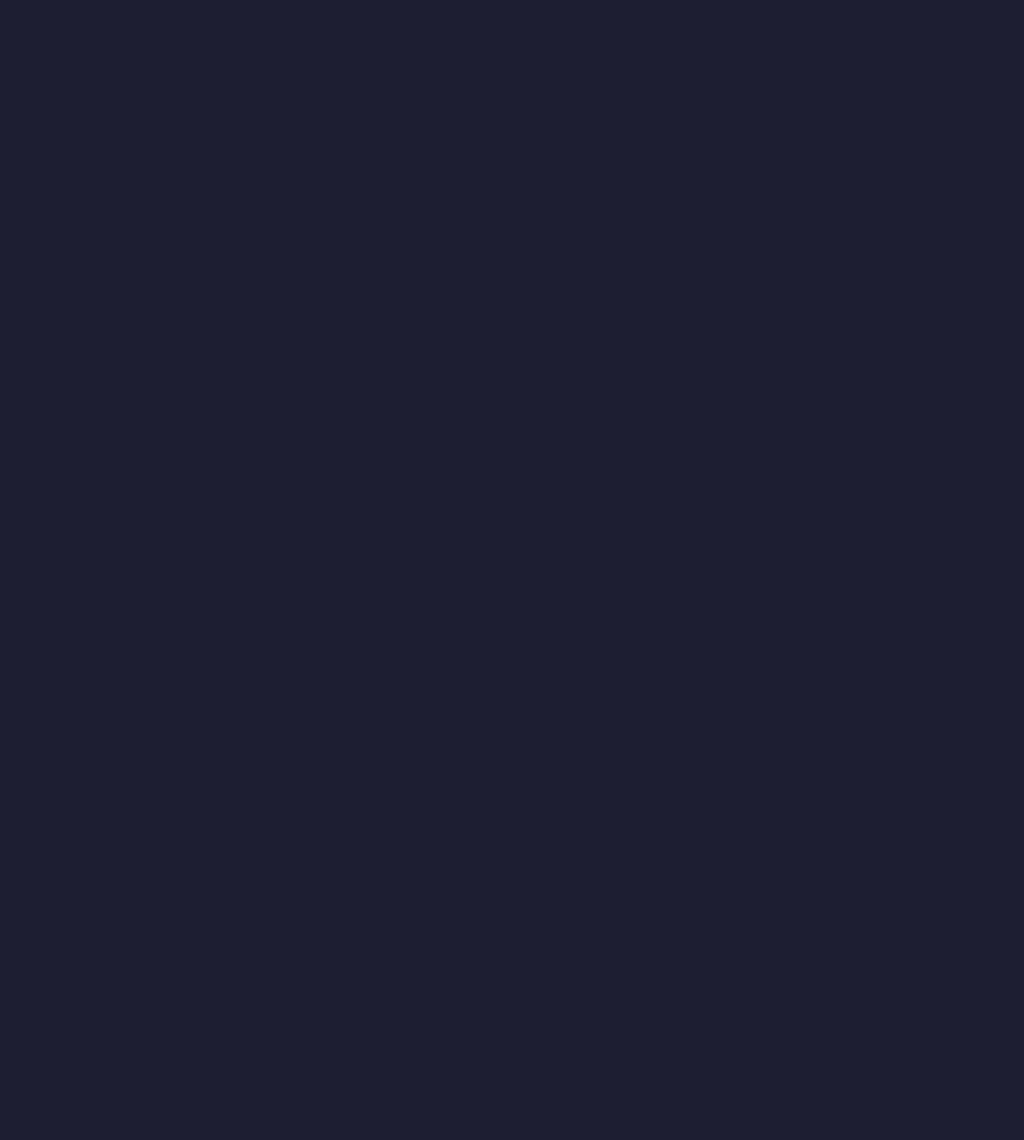
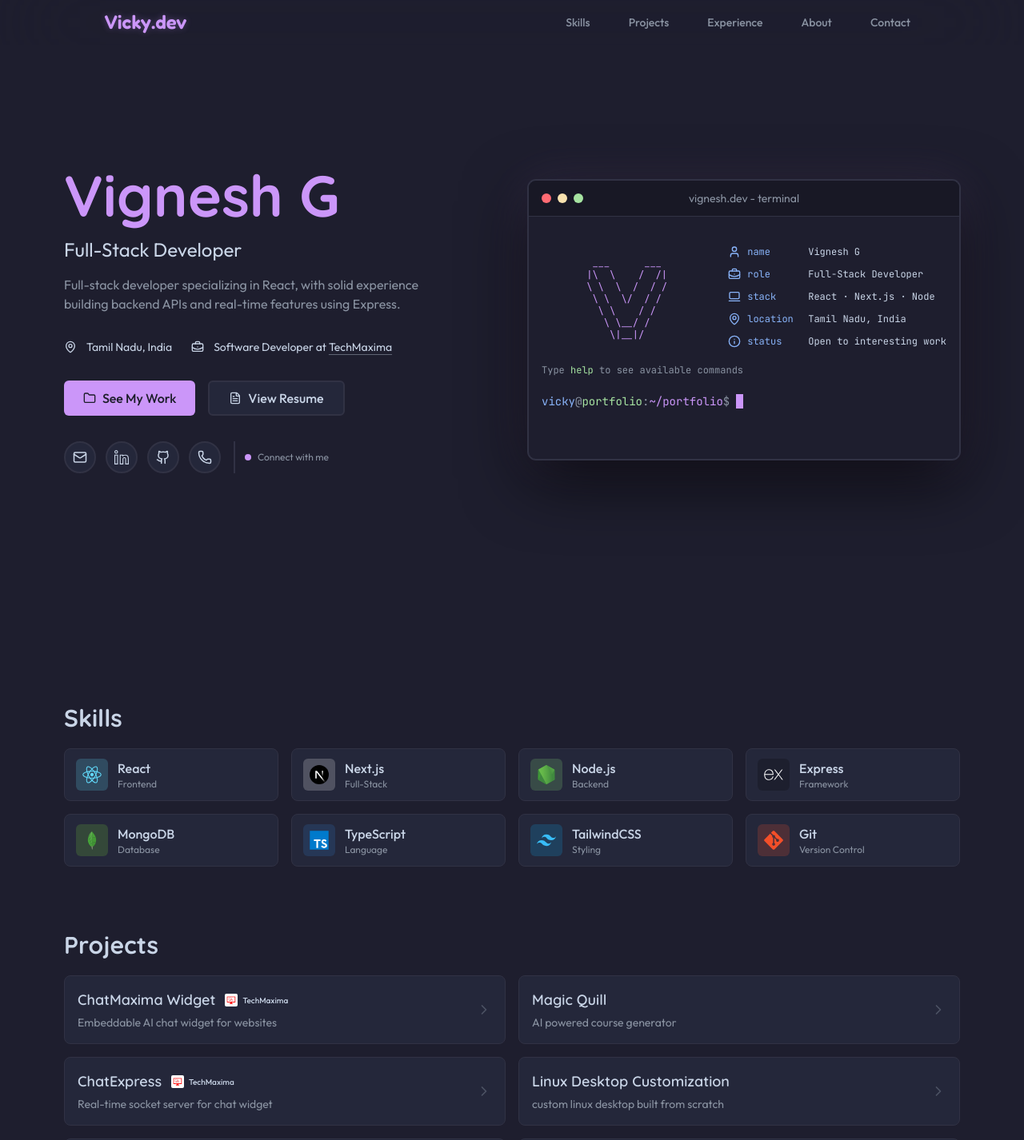
Before and after one commit to vignesh-g-05/portfolio, a Next.js app: page / in a window 1280 px wide. Shown: the top 1426 px of the page at 80% size. Before the commit the page ends 800 px from the top, so only its background shows below. Built offline with nearby package versions, Linux system fonts and the light colour scheme.

Commit message:
feat: setup tailwind and shadcn

```diff
--- a/src/app/layout.tsx
+++ b/src/app/layout.tsx
@@ -1,10 +1,11 @@
 import "./globals.css";
 
+import { Geist } from "next/font/google";
 import type { Metadata } from "next";
-import { Geist } from "next/font/google";
+import { TooltipProvider } from "@/components/ui/shadcn/tooltip";
 import { cn } from "@/lib/utils";
 
-const geist = Geist({subsets:['latin'],variable:'--font-sans'});
+const geist = Geist({ subsets: ["latin"], variable: "--font-sans" });
 
 export const metadata: Metadata = {
   title: "Vignesh G",
@@ -21,7 +22,9 @@
 }>) {
   return (
     <html lang="en" className={cn("font-sans", geist.variable)}>
-      <body>{children}</body>
+      <body>
+        <TooltipProvider>{children}</TooltipProvider>
+      </body>
     </html>
   );
 }
--- a/src/app/page.tsx
+++ b/src/app/page.tsx
@@ -1,3 +1,25 @@
+"use client";
+
+import About from "@/features/about";
+import Contact from "@/features/contact";
+import Experience from "@/features/experience";
+import Footer from "@/features/footer";
+import Header from "@/features/header";
+import Hero from "@/features/hero";
+import Projects from "@/features/projects";
+import Skills from "@/features/skills";
+
 export default function Page() {
-  return <div></div>;
+  return (
+    <main className="mx-auto mb-20 flex max-w-300 flex-col gap-20 px-5 md:px-8 lg:px-10">
+      <Header />
+      <Hero />
+      <Skills />
+      <Projects />
+      <Experience />
+      <About />
+      <Contact />
+      <Footer />
+    </main>
+  );
 }
--- a/src/components/ui/shadcn/button.tsx
+++ b/src/components/ui/shadcn/button.tsx
@@ -1,6 +1,6 @@
 import * as React from "react";
 import { cva, type VariantProps } from "class-variance-authority";
-import { Slot } from "@radix-ui/react-slot";
+import { Slot } from "radix-ui";
 import { cn } from "@/lib/utils";
 
 const buttonVariants = cva(
--- a/src/components/ui/shadcn/tooltip.tsx
+++ b/src/components/ui/shadcn/tooltip.tsx
@@ -1,3 +1,5 @@
+"use client"
+
 import * as React from "react"
 import { Tooltip as TooltipPrimitive } from "radix-ui"
 
@@ -40,7 +42,7 @@
         data-slot="tooltip-content"
         sideOffset={sideOffset}
         className={cn(
-          "z-50 w-fit origin-(--radix-tooltip-content-transform-origin) animate-in rounded-md bg-foreground px-3 py-1.5 text-xs text-balance text-background fade-in-0 zoom-in-95 data-[side=bottom]:slide-in-from-top-2 data-[side=left]:slide-in-from-right-2 data-[side=right]:slide-in-from-left-2 data-[side=top]:slide-in-from-bottom-2 data-[state=closed]:animate-out data-[state=closed]:fade-out-0 data-[state=closed]:zoom-out-95",
+          "z-50 inline-flex w-fit max-w-xs origin-(--radix-tooltip-content-transform-origin) items-center gap-1.5 rounded-md bg-foreground px-3 py-1.5 text-xs text-background has-data-[slot=kbd]:pr-1.5 data-[side=bottom]:slide-in-from-top-2 data-[side=left]:slide-in-from-right-2 data-[side=right]:slide-in-from-left-2 data-[side=top]:slide-in-from-bottom-2 **:data-[slot=kbd]:relative **:data-[slot=kbd]:isolate **:data-[slot=kbd]:z-50 **:data-[slot=kbd]:rounded-sm data-[state=delayed-open]:animate-in data-[state=delayed-open]:fade-in-0 data-[state=delayed-open]:zoom-in-95 data-open:animate-in data-open:fade-in-0 data-open:zoom-in-95 data-closed:animate-out data-closed:fade-out-0 data-closed:zoom-out-95",
           className
         )}
         {...props}
@@ -52,4 +54,4 @@
   )
 }
 
-export { Tooltip, TooltipTrigger, TooltipContent, TooltipProvider }
+export { Tooltip, TooltipContent, TooltipProvider, TooltipTrigger }
--- a/src/features/hero/components/terminal-history.tsx
+++ b/src/features/hero/components/terminal-history.tsx
@@ -4,13 +4,13 @@
 const TerminalHistory = ({ history }: { history: History[] }) => {
   return (
     <>
-      {history.map((h) => {
+      {history.map((entry, i) => {
         return (
-          <div className="wrap-break-word whitespace-pre-wrap">
+          <div key={i} className="wrap-break-word whitespace-pre-wrap">
             <div>
-              <PromptComponent prompt={h.prompt} />
+              <PromptComponent prompt={entry.prompt} />
             </div>
-            <div className="text-muted-foreground my-5">{h.output}</div>
+            <div className="text-muted-foreground my-5">{entry.output}</div>
           </div>
         );
       })}
--- a/src/features/icons/linkedin.tsx
+++ b/src/features/icons/linkedin.tsx
@@ -13,18 +13,17 @@
       xmlns="http://www.w3.org/2000/svg"
       {...props}
     >
-      <g id="SVGRepo_bgCarrier" stroke-width="0"></g>
+      <g id="SVGRepo_bgCarrier" strokeWidth="0"></g>
       <g
         id="SVGRepo_tracerCarrier"
-        stroke-linecap="round"
-        stroke-linejoin="round"
+        strokeLinecap="round"
+        strokeLinejoin="round"
       ></g>
       <g id="SVGRepo_iconCarrier">
-        {" "}
         <path
           d="M1168 601.321v74.955c72.312-44.925 155.796-71.11 282.643-71.11 412.852 0 465.705 308.588 465.705 577.417v733.213L1438.991 1920v-701.261c0-117.718-42.162-140.06-120.12-140.06-74.114 0-120.12 23.423-120.12 140.06V1920l-483.604-4.204V601.32H1168Zm-687.52-.792v1318.918H0V600.53h480.48Zm-120.12 120.12H120.12v1078.678h240.24V720.65Zm687.52.792H835.267v1075.316l243.364 2.162v-580.18c0-226.427 150.51-260.18 240.24-260.18 109.55 0 240.24 45.165 240.24 260.18v580.18l237.117-2.162v-614.174c0-333.334-93.573-457.298-345.585-457.298-151.472 0-217.057 44.925-281.322 98.98l-16.696 14.173H1047.88V721.441ZM240.24 0c132.493 0 240.24 107.748 240.24 240.24 0 132.493-107.747 240.24-240.24 240.24C107.748 480.48 0 372.733 0 240.24 0 107.748 107.748 0 240.24 0Zm0 120.12c-66.186 0-120.12 53.934-120.12 120.12s53.934 120.12 120.12 120.12 120.12-53.934 120.12-120.12-53.934-120.12-120.12-120.12Z"
-          fill-rule="evenodd"
-        ></path>{" "}
+          fillRule="evenodd"
+        ></path>
       </g>
     </svg>
   );
```
